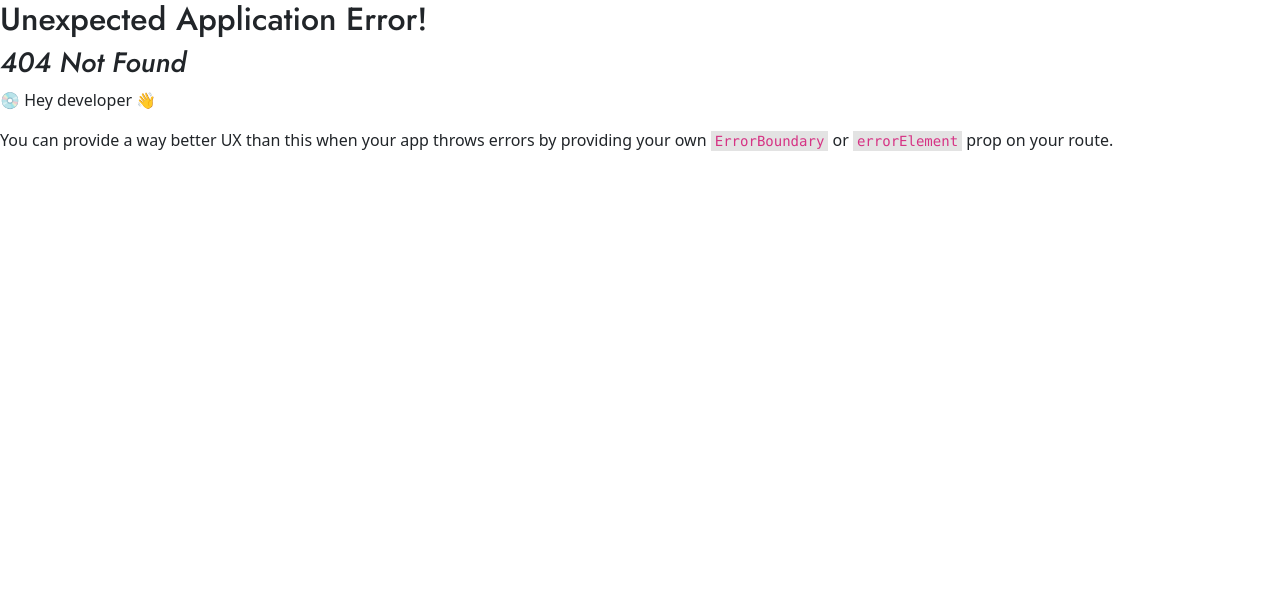
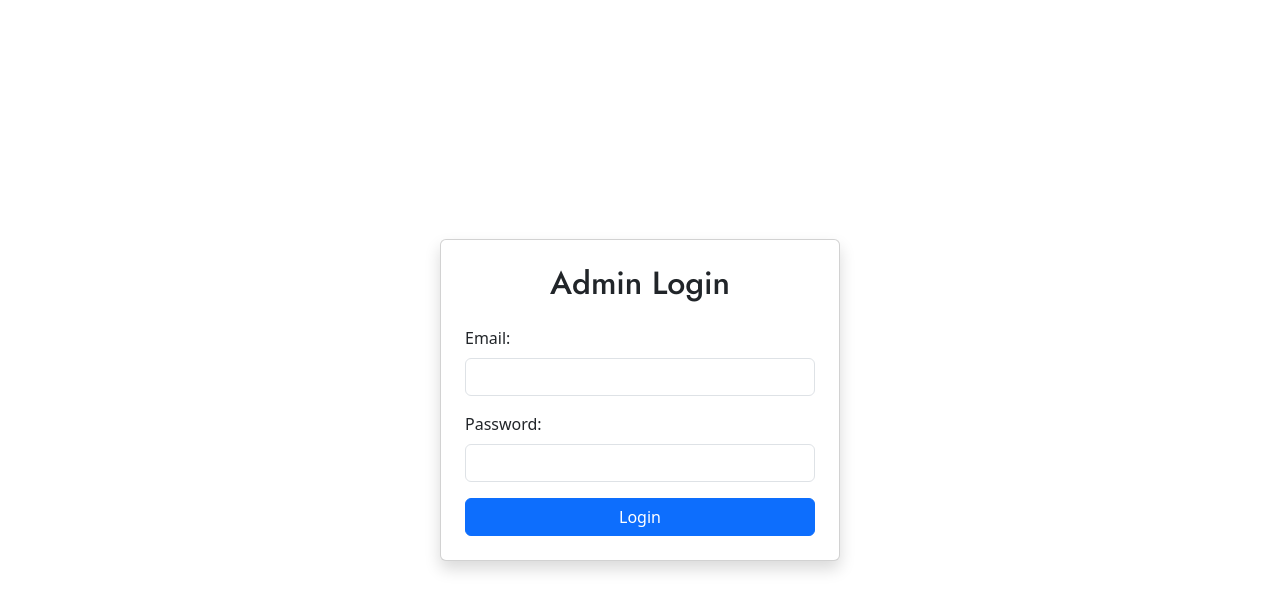
Before and after one commit to mahesh13sankarie/solar-offset-project, a React (Vite) app in the folder client/: page /admin in a window 1280 px wide. Before the commit this address had no page. Shown: the top 610 px of the page. Built offline with nearby package versions, Linux system fonts and the light colour scheme.

Commit message:
Fix CORS Error and Add Admin Login Page

```diff
--- a/client/src/App.jsx
+++ b/client/src/App.jsx
@@ -8,11 +8,12 @@ import '../node_modules/bootstrap-icons/font/bootstrap-icons.css';
 import Home from "./components/LandingPage/Home"
 import { createBrowserRouter, RouterProvider } from "react-router-dom"; // used to find all the routes in our app, and they can be connected to the component.
 import AuthForm from "./components/Login/AuthForm";
-
+import AdminLogin from './components/AdminPage/AdminLogin';
 
 const router = createBrowserRouter([
   {path:"/",element:<Home />},
-  {path:"/login",element:<AuthForm />}
+  {path:"/login",element:<AuthForm />},
+  {path:"/admin",element:<AdminLogin />}
 ])
 
 
--- /dev/null
+++ b/client/src/components/AdminPage/AdminLogin.jsx
@@ -0,0 +1,84 @@
+import React, { useState } from 'react';
+
+const AdminLogin = () => {
+    const [formData, setFormData] = useState({
+        email: '',
+        password: '',
+    });
+    const [message, setMessage] = useState('');
+
+    const handleChange = (e) => {
+        const { name, value } = e.target;
+        setFormData({
+            ...formData,
+            [name]: value,
+        });
+    };
+
+    const handleSubmit = async (e) => {
+        e.preventDefault();
+        setMessage('');
+
+        try {
+            const response = await fetch('http://localhost:8080/api/register', {
+                method: 'POST',
+                headers: {
+                    'Content-Type': 'application/json',
+                },
+                body: JSON.stringify(formData),
+            });
+
+            const data = await response.json();
+            if (response.ok) {
+                setMessage('Success: Logged in successfully');
+                // Redirect to admin dashboard after successful login
+                setTimeout(() => {
+                    window.location.href = '/admin/dashboard';
+                }, 1000);
+            } else {
+                setMessage(`Error: ${data.message || 'Login failed'}`);
+            }
+        } catch (error) {
+            setMessage('Error: Unable to connect to server');
+            console.error('Error:', error);
+        }
+    };
+
+    return (
+        <div className="container d-flex justify-content-center align-items-center vh-100">
+            <div className="card p-4 shadow" style={{ maxWidth: '400px', width: '100%' }}>
+                <h2 className="text-center mb-4">Admin Login</h2>
+                {message && <div className={`alert ${message.includes('Success') ? 'alert-success' : 'alert-danger'}`}>{message}</div>}
+                <form onSubmit={handleSubmit}>
+                    <div className="mb-3">
+                        <label htmlFor="email" className="form-label">Email:</label>
+                        <input
+                            type="email"
+                            className="form-control"
+                            id="email"
+                            name="email"
+                            value={formData.email}
+                            onChange={handleChange}
+                            required
+                        />
+                    </div>
+                    <div className="mb-3">
+                        <label htmlFor="password" className="form-label">Password:</label>
+                        <input
+                            type="password"
+                            className="form-control"
+                            id="password"
+                            name="password"
+                            value={formData.password}
+                            onChange={handleChange}
+                            required
+                        />
+                    </div>
+                    <button type="submit" className="btn btn-primary w-100">Login</button>
+                </form>
+            </div>
+        </div>
+    );
+};
+
+export default AdminLogin;
--- a/client/src/components/Login/AuthForm.jsx
+++ b/client/src/components/Login/AuthForm.jsx
@@ -35,7 +35,7 @@ const AuthForm = () => {
                 body: JSON.stringify(formData),
             });
 
-            const data = await response.text();
+            const data = await response.json();
             if (response.ok) {
                 setMessage(formState === 'login' ? "Success: Logged in" : "Success: User registered");
 
@@ -49,10 +49,10 @@ const AuthForm = () => {
                     }, 1000); // Delay for user feedback
                 }
             } else {
-                setMessage(`Error: ${data}`);
+                setMessage(`Error: ${data.message || 'Something went wrong'}`);
             }
         } catch (error) {
-            setMessage(`Error: ${error.message}`);
+            setMessage('Error: Unable to connect to server');
         }
     };
 
```
Also changed, not shown: 6 other files (tests, documents, lock files or other folders).
